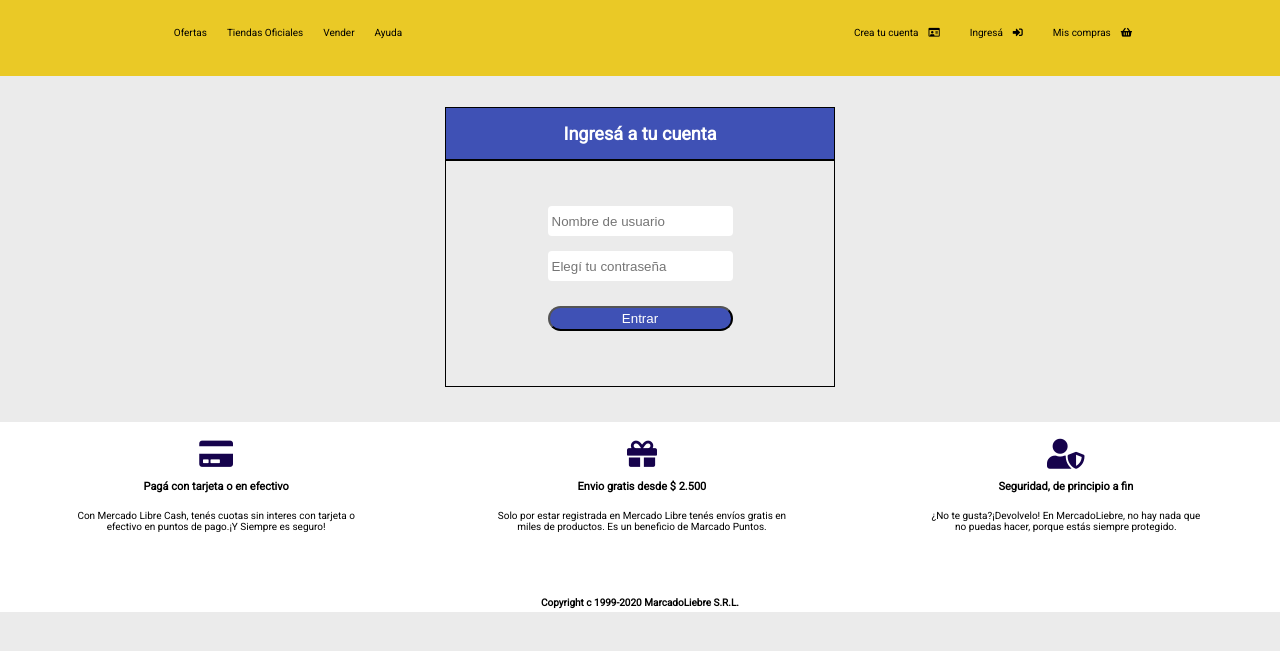
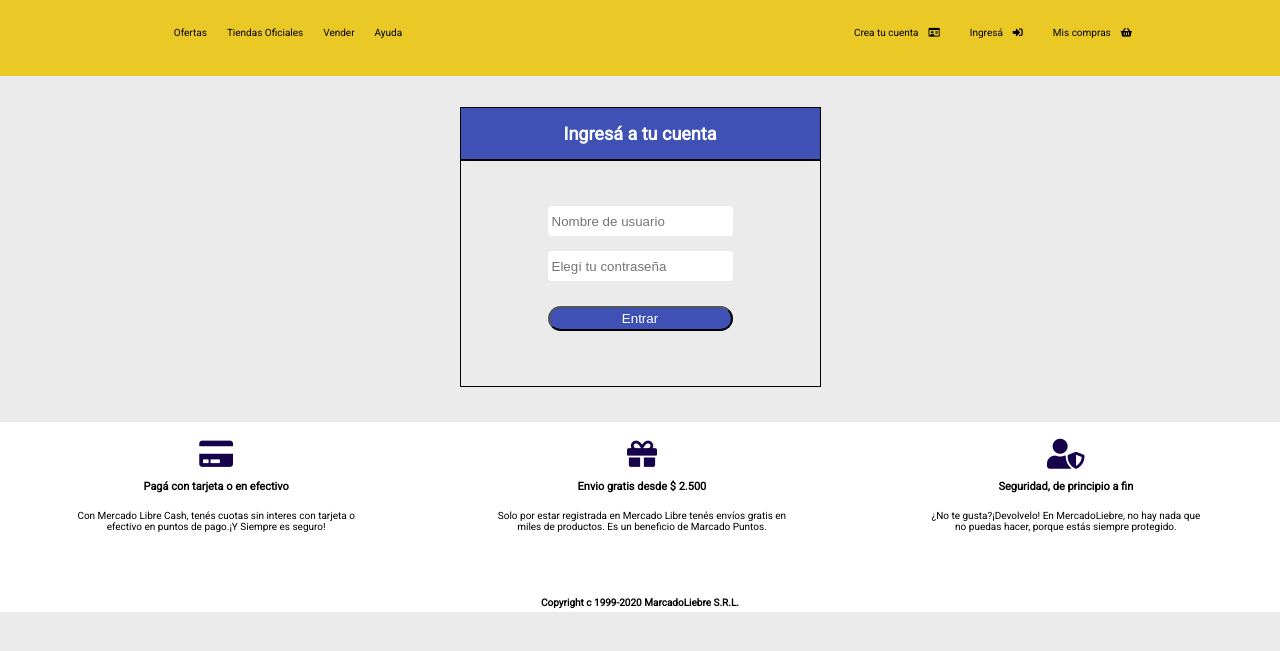
Before and after one commit to AlbaMoran/MercadoLiebre, a website: page views/login.html in a window 1280 px wide. Shown: the part 93-744 px from the top of the page. Drawn offline with Linux system fonts and the light colour scheme.

Commit message:
retoqeu el min width del formulario

```diff
--- a/public/css/styles.css
+++ b/public/css/styles.css
@@ -258,7 +258,7 @@ footer ul {
   text-align: center;
   margin: auto;
   justify-content: center;
-  width: 390px;
+  width: 361px;
   border: #000 1px solid;
   background-color: #3f51b5;
   color: #fff;
@@ -267,7 +267,7 @@ footer ul {
 section.section-register {
 
   border: #000 1px solid;
-  width: 390px;
+  width: 361px;
   display: flex;
   justify-content: center;
   margin: auto;
```
